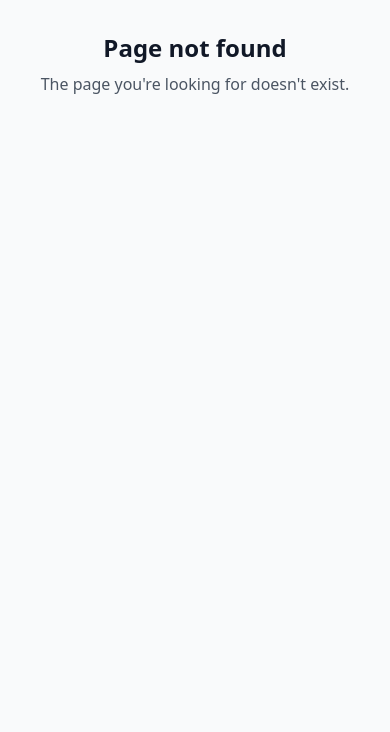
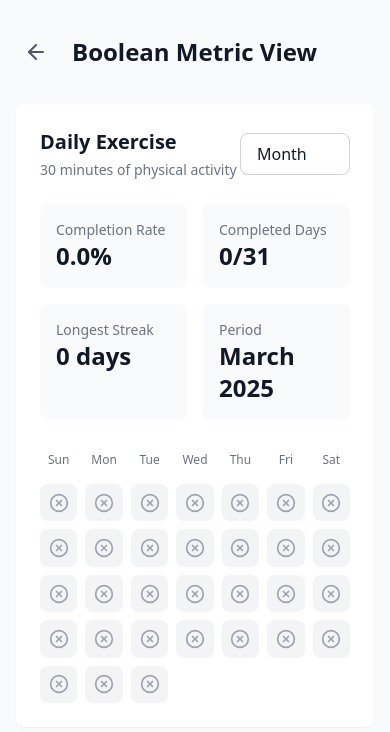
Before and after one commit to jordesign/jordesign-habit-tracker, a React (Vite) app: page /visualizations/boolean-test in a window 390 px wide. Before the commit this address had no page. Shown: the top 732 px of the page. Built offline with nearby package versions, Linux system fonts and the light colour scheme; the HTML template or start-up script is replaced by a standard one.

Commit message:
Add Boolean metric visualization: - Add calendar grid view - Add completion statistics - Add streak highlighting - Add interactive tooltips - Add period selection - Add responsive design - Add accessibility features

```diff
--- a/src/App.tsx
+++ b/src/App.tsx
@@ -4,6 +4,7 @@ import { HomeScreen } from './components/home/HomeScreen';
 import { Settings } from './components/settings/Settings';
 import { VisualizationDashboard } from './components/visualizations/VisualizationDashboard';
 import { AddMetricPage } from './components/metrics/AddMetricPage';
+import { BooleanMetricTest } from './components/visualizations/BooleanMetricTest';
 
 function App() {
   return (
@@ -13,6 +14,7 @@ function App() {
         <Route path="/settings" element={<Settings />} />
         <Route path="/visualizations" element={<VisualizationDashboard />} />
         <Route path="/metrics/new" element={<AddMetricPage />} />
+        <Route path="/visualizations/boolean-test" element={<BooleanMetricTest />} />
         <Route path="*" element={
           <div className="p-8 text-center">
             <h1 className="text-2xl font-bold text-gray-900">Page not found</h1>
--- /dev/null
+++ b/src/components/visualizations/BooleanMetricTest.tsx
@@ -0,0 +1,35 @@
+import React from 'react';
+import { BooleanMetricView } from './BooleanMetricView';
+import { useNavigate } from 'react-router-dom';
+import { ArrowLeft } from 'lucide-react';
+
+export const BooleanMetricTest: React.FC = () => {
+  const navigate = useNavigate();
+
+  // Test data
+  const testEntries = Array.from({ length: 60 }, (_, i) => ({
+    date: new Date(2024, 0, i + 1),
+    value: Math.random() > 0.3,
+    note: Math.random() > 0.7 ? 'Test note for this day' : undefined
+  }));
+
+  return (
+    <div className="max-w-4xl mx-auto px-4 sm:px-6 lg:px-8 py-8">
+      <div className="flex items-center gap-4 mb-8">
+        <button
+          onClick={() => navigate('/visualizations')}
+          className="p-2 text-gray-600 hover:text-blue-600 hover:bg-gray-100 rounded-lg"
+        >
+          <ArrowLeft size={24} />
+        </button>
+        <h1 className="text-2xl font-bold text-gray-900">Boolean Metric View</h1>
+      </div>
+
+      <BooleanMetricView
+        metricName="Daily Exercise"
+        metricDescription="30 minutes of physical activity"
+        entries={testEntries}
+      />
+    </div>
+  );
+};
--- /dev/null
+++ b/src/components/visualizations/BooleanMetricView.tsx
@@ -0,0 +1,227 @@
+import React, { useState, useMemo } from 'react';
+import {
+  startOfMonth, endOfMonth,
+  startOfQuarter, endOfQuarter,
+  startOfYear, endOfYear,
+  eachDayOfInterval, format,
+  isSameDay, isWithinInterval,
+  addDays
+} from 'date-fns';
+import { ChevronDown, Calendar, CheckCircle2, XCircle } from 'lucide-react';
+
+interface BooleanMetricViewProps {
+  metricName: string;
+  metricDescription?: string;
+  entries: Array<{
+    date: Date;
+    value: boolean;
+    note?: string;
+  }>;
+}
+
+type Period = 'MONTH' | 'QUARTER' | 'YEAR';
+
+export const BooleanMetricView: React.FC<BooleanMetricViewProps> = ({
+  metricName,
+  metricDescription,
+  entries
+}) => {
+  const [selectedPeriod, setSelectedPeriod] = useState<Period>('MONTH');
+  const [hoveredDay, setHoveredDay] = useState<Date | null>(null);
+
+  // Get date range based on selected period
+  const dateRange = useMemo(() => {
+    const now = new Date();
+    switch (selectedPeriod) {
+      case 'MONTH':
+        return {
+          start: startOfMonth(now),
+          end: endOfMonth(now),
+          label: format(now, 'MMMM yyyy')
+        };
+      case 'QUARTER':
+        return {
+          start: startOfQuarter(now),
+          end: endOfQuarter(now),
+          label: `Q${Math.floor(now.getMonth() / 3) + 1} ${now.getFullYear()}`
+        };
+      case 'YEAR':
+        return {
+          start: startOfYear(now),
+          end: endOfYear(now),
+          label: format(now, 'yyyy')
+        };
+    }
+  }, [selectedPeriod]);
+
+  // Generate days array and calculate statistics
+  const { days, stats } = useMemo(() => {
+    const daysInRange = eachDayOfInterval(dateRange);
+    const completedDays = new Set(
+      entries
+        .filter(entry =>
+          entry.value &&
+          isWithinInterval(entry.date, dateRange)
+        )
+        .map(entry => format(entry.date, 'yyyy-MM-dd'))
+    );
+
+    // Calculate streaks
+    let currentStreak = 0;
+    let longestStreak = 0;
+    let streakEnd = null;
+
+    for (let i = daysInRange.length - 1; i >= 0; i--) {
+      const day = daysInRange[i];
+      const isCompleted = completedDays.has(format(day, 'yyyy-MM-dd'));
+
+      if (isCompleted) {
+        currentStreak++;
+        if (currentStreak > longestStreak) {
+          longestStreak = currentStreak;
+          streakEnd = day;
+        }
+      } else {
+        currentStreak = 0;
+      }
+    }
+
+    return {
+      days: daysInRange,
+      stats: {
+        total: daysInRange.length,
+        completed: completedDays.size,
+        percentage: (completedDays.size / daysInRange.length) * 100,
+        longestStreak,
+        streakEnd
+      }
+    };
+  }, [dateRange, entries]);
+
+  // Get entry for a specific day
+  const getEntryForDay = (day: Date) =>
+    entries.find(entry => isSameDay(entry.date, day));
+
+  // Determine if a day is part of a streak
+  const isPartOfStreak = (day: Date) => {
+    if (!stats.streakEnd) return false;
+    const streakStart = addDays(stats.streakEnd, -(stats.longestStreak - 1));
+    return isWithinInterval(day, { start: streakStart, end: stats.streakEnd });
+  };
+
+  return (
+    <div className="bg-white rounded-lg shadow-sm p-6">
+      {/* Header */}
+      <div className="flex items-center justify-between mb-6">
+        <div>
+          <h2 className="text-xl font-semibold text-gray-900">{metricName}</h2>
+          {metricDescription && (
+            <p className="text-sm text-gray-500 mt-1">{metricDescription}</p>
+          )}
+        </div>
+        <select
+          value={selectedPeriod}
+          onChange={(e) => setSelectedPeriod(e.target.value as Period)}
+          className="appearance-none bg-white px-4 py-2 pr-8 rounded-lg border border-gray-300
+                   focus:outline-none focus:ring-2 focus:ring-blue-500 focus:border-blue-500"
+        >
+          <option value="MONTH">Month</option>
+          <option value="QUARTER">Quarter</option>
+          <option value="YEAR">Year</option>
+        </select>
+      </div>
+
+      {/* Statistics */}
+      <div className="grid grid-cols-2 sm:grid-cols-4 gap-4 mb-6">
+        <div className="bg-gray-50 rounded-lg p-4">
+          <div className="text-sm text-gray-500">Completion Rate</div>
+          <div className="text-2xl font-semibold text-gray-900">
+            {stats.percentage.toFixed(1)}%
+          </div>
+        </div>
+        <div className="bg-gray-50 rounded-lg p-4">
+          <div className="text-sm text-gray-500">Completed Days</div>
+          <div className="text-2xl font-semibold text-gray-900">
+            {stats.completed}/{stats.total}
+          </div>
+        </div>
+        <div className="bg-gray-50 rounded-lg p-4">
+          <div className="text-sm text-gray-500">Longest Streak</div>
+          <div className="text-2xl font-semibold text-gray-900">
+            {stats.longestStreak} days
+          </div>
+        </div>
+        <div className="bg-gray-50 rounded-lg p-4">
+          <div className="text-sm text-gray-500">Period</div>
+          <div className="text-2xl font-semibold text-gray-900">
+            {dateRange.label}
+          </div>
+        </div>
+      </div>
+
+      {/* Calendar Grid */}
+      <div className="grid grid-cols-7 gap-2">
+        {/* Day Labels */}
+        {['Sun', 'Mon', 'Tue', 'Wed', 'Thu', 'Fri', 'Sat'].map(day => (
+          <div key={day} className="text-xs text-gray-500 text-center py-2">
+            {day}
+          </div>
+        ))}
+
+        {/* Days */}
+        {days.map(day => {
+          const entry = getEntryForDay(day);
+          const isStreak = isPartOfStreak(day);
+
+          return (
+            <div
+              key={format(day, 'yyyy-MM-dd')}
+              className="relative aspect-square"
+              onMouseEnter={() => setHoveredDay(day)}
+              onMouseLeave={() => setHoveredDay(null)}
+            >
+              <div
+                className={`
+                  w-full h-full rounded-lg flex items-center justify-center
+                  ${entry?.value
+                    ? isStreak
+                      ? 'bg-green-100 text-green-700'
+                      : 'bg-blue-100 text-blue-700'
+                    : 'bg-gray-100 text-gray-400'}
+                  ${hoveredDay && isSameDay(day, hoveredDay)
+                    ? 'ring-2 ring-offset-2 ring-blue-500'
+                    : ''}
+                `}
+              >
+                {entry?.value ? (
+                  <CheckCircle2 size={20} />
+                ) : (
+                  <XCircle size={20} />
+                )}
+              </div>
+
+              {/* Tooltip */}
+              {hoveredDay && isSameDay(day, hoveredDay) && (
+                <div className="absolute bottom-full left-1/2 transform -translate-x-1/2 mb-2 z-10">
+                  <div className="bg-gray-900 text-white text-sm rounded-lg py-2 px-3 shadow-lg">
+                    <div className="font-medium">
+                      {format(day, 'MMMM d, yyyy')}
+                    </div>
+                    <div>
+                      {entry?.value ? 'Completed' : 'Not Completed'}
+                    </div>
+                    {entry?.note && (
+                      <div className="text-gray-300 text-xs mt-1">
+                        {entry.note}
+                      </div>
+                    )}
+                  </div>
+                </div>
+              )}
+            </div>
+          );
+        })}
+      </div>
+    </div>
+  );
+};
```
